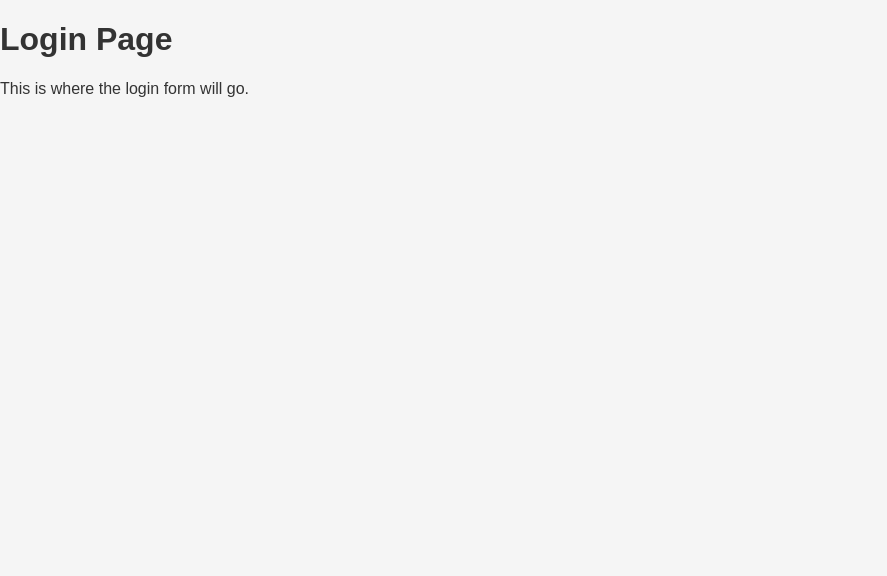
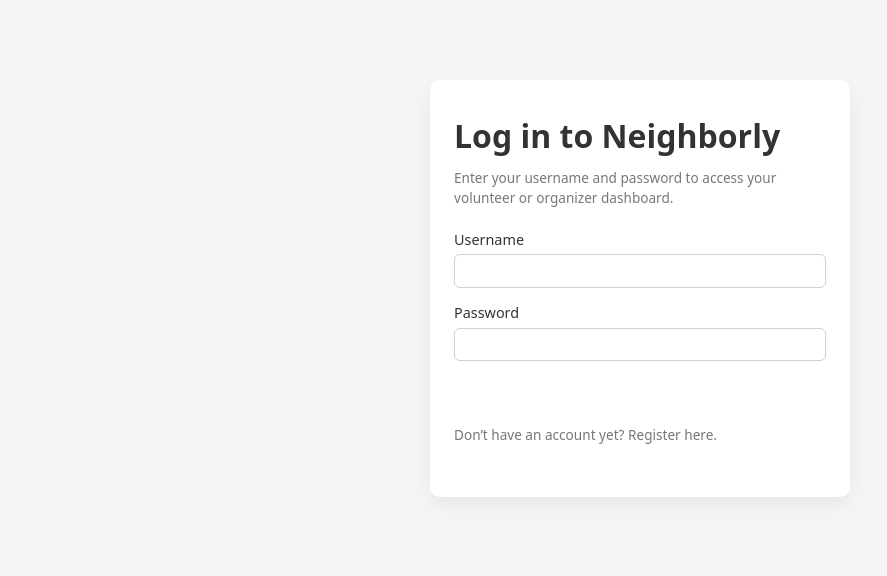
Before and after one commit to amrosner/neighborly, a PHP site: page /pages/login.php in a window 1280 px wide. Shown: the top 576 px of the page, without its empty margins (0-887 px from the left). Run offline with PHP 8.4, Linux system fonts and the light colour scheme.

Commit message:
added basic login, added more css

```diff
--- a/pages/base.php
+++ b/pages/base.php
@@ -1,5 +1,5 @@
 <?php
-// base.php
+// pages/base.php
 $pageTitle = $pageTitle ?? "Neighborly";
 $content   = $content ?? "";
 ?>
@@ -15,8 +15,9 @@ $content   = $content ?? "";
 </head>
 
 <body>
-
-    <?php echo $content; ?>
+    <main class="page">
+        <?php echo $content; ?>
+    </main>
 
 </body>
 </html>
--- a/pages/login.php
+++ b/pages/login.php
@@ -1,10 +1,48 @@
 <?php
-$pageTitle = "Login";
+// pages/login.php
+$pageTitle = "Neighborly - Login";
 
 ob_start();
 ?>
-<h1>Login Page</h1>
-<p>This is where the login form will go.</p>
+
+<div class="auth-box">
+    <h1>Log in to Neighborly</h1>
+    <p class="helper">
+        Enter your username and password to access your volunteer or organizer dashboard.
+    </p>
+
+    <form method="post" action="login.php">
+        <div class="form-group">
+            <label for="username">Username</label>
+            <input
+                type="text"
+                id="username"
+                name="username"
+                required
+                maxlength="25"
+            >
+        </div>
+
+        <div class="form-group">
+            <label for="password">Password</label>
+            <input
+                type="password"
+                id="password"
+                name="password"
+                required
+                maxlength="25"
+            >
+        </div>
+
+        <button type="submit" class="btn btn-full">Log in</button>
+    </form>
+
+    <p class="helper" style="margin-top: 1rem;">
+        Don’t have an account yet?
+        <a href="register.php">Register here</a>.
+    </p>
+</div>
+
 <?php
 $content = ob_get_clean();
 
--- a/static/css/style.css
+++ b/static/css/style.css
@@ -2,15 +2,141 @@
 
 /***************** Base Theme***************/
 :root {
-    --color-primary: #4A90A4;
-    --color-accent:  #F39C12;
     --color-bg:      #F5F5F5;
-    --color-text:    #333;
+    --color-surface: #FFFFFF;
+    --color-text:    #333333;
+    --color-muted:   #777777;
+    --colot-link:    #2B7BBF;
+    --color-link-hover: #205B8C;
 }
 
+*, *::before, *::after {
+    box-sizing: border-box;
+
+
 body {
+    margin: 0;
+    padding: 0;
     background: var(--color-bg);
     color: var(--color-text);
-    margin: 0;
-    font-family: sans-serif;
+    font-family: system-ui, -apple-system, BlinkMacSystemFont, "Segoe UI", sans-serif;
+    font-size: 16px;
+    line-height: 1.5;
 }
+
+/* Main content container */
+.page {
+    max-width: 900px;
+    margin: 0 auto;
+    padding: 2rem 1.25rem;
+}
+
+/* Headings */
+h1, h2, h3, h4, h5, h6 {
+    font-weight: 600;
+    margin-top: 0;
+    color: var(--color-text);
+}
+
+h1 {
+    font-size: 2rem;
+    margin-bottom: 0.75rem;
+}
+
+h2 {
+    font-size: 1.5rem;
+    margin-bottom: 0.6rem;
+}
+
+h3 {
+    font-size: 1.25rem;
+    margin-bottom: 0.5rem;
+}
+
+/* Paragraphs */
+p {
+    margin: 0 0 0.75rem;
+    font-size: 0.97rem;
+}
+
+/* Links */
+a {
+    color: var(--color-link);
+    text-decoration: none;
+}
+
+a:hover {
+    text-decoration: underline;
+    color: var(--color-link-hover);
+}
+
+/* Helper text */
+small,
+.helper {
+    color: var(--color-muted);
+    font-size: 0.85rem;
+}
+
+/******** Login ********/
+
+/* Container for (login/register) */
+.auth-box {
+    max-width: 420px;
+    margin: 3rem auto;
+    padding: 2rem 1.5rem;
+    background: var(--color-surface);
+    border-radius: 10px;
+    box-shadow: 0 8px 20px rgba(0, 0, 0, 0.06);
+}
+
+/* Title + description */
+.auth-box h1 {
+    margin-bottom: 0.5rem;
+}
+
+.auth-box p.helper {
+    margin-top: 0;
+    margin-bottom: 1.25rem;
+    color: var(--color-muted);
+}
+
+/* Form groups */
+.form-group {
+    margin-bottom: 0.9rem;
+}
+
+.form-group label {
+    display: block;
+    font-size: 0.9rem;
+    margin-bottom: 0.25rem;
+}
+
+.form-group input {
+    width: 100%;
+    padding: 0.45rem 0.6rem;
+    border-radius: 6px;
+    border: 1px solid #d0d0d0;
+    font-size: 0.95rem;
+}
+
+/* Button */
+.btn {
+    display: inline-block;
+    border: none;
+    border-radius: 6px;
+    padding: 0.5rem 0.9rem;
+    font-size: 0.95rem;
+    cursor: pointer;
+    background: var(--color-link);
+    color: #fff;
+}
+
+.btn:hover {
+    background: var(--color-link-hover);
+}
+
+/* Button inside forms */
+.btn-full {
+    width: 100%;
+    text-align: center;
+}
```
